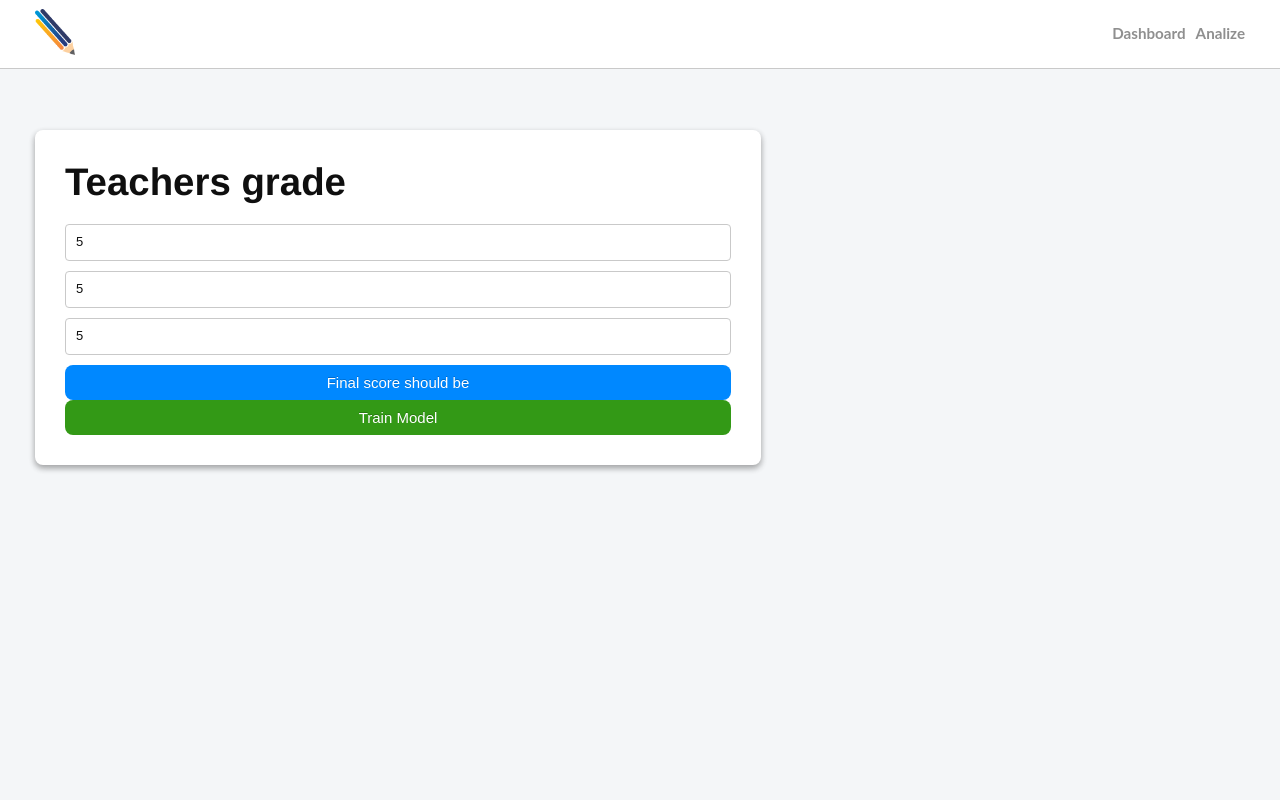
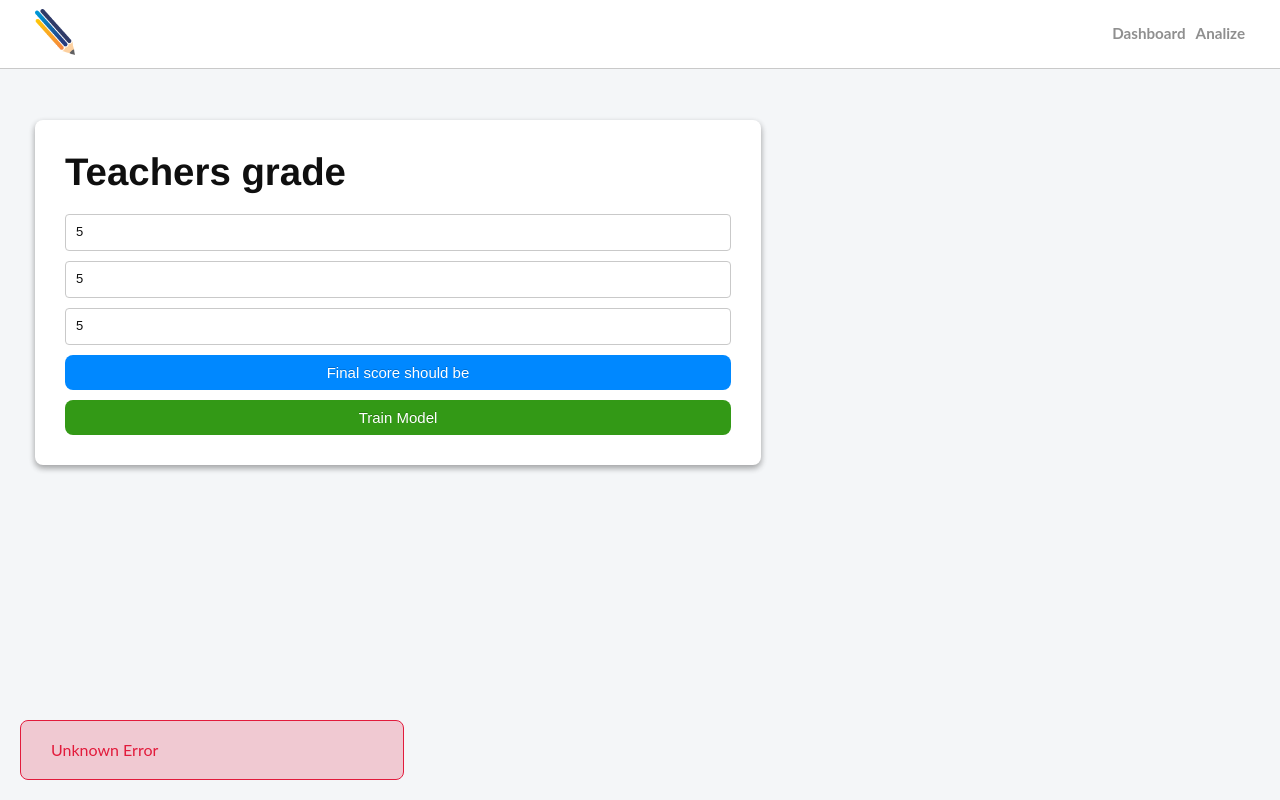
Before and after one commit to esmemag96/AprendizajeAutomaticoEntregaFinal, an Angular app in the folder Frontend/: page / in a window 1280 px wide. Both pictures are taken after typing "5", "5", "5" into the empty fields and a click on the button "Final score should be". Built offline with nearby package versions, Linux system fonts and the light colour scheme; no server answers.

Commit message:
:sparkles: Home handle errors

```diff
--- a/Frontend/src/app/main-components/home/home.component.html
+++ b/Frontend/src/app/main-components/home/home.component.html
@@ -1,5 +1,7 @@
 <section>
-    <div class="card grade">
+    <div class="card card-full grade">
+      <div></div>
+      <div></div>
       <h1 class="title">Teachers grade</h1>
       <form #thisSocoreForm="ngForm" [formGroup]="scoreForm" (ngSubmit)="submitScore()">
         <div class="form-group">
@@ -7,11 +9,15 @@
           <input formControlName="grade1" type="number" name="1stGrade" placeholder="Fisrt Year Grade (1 to 100)" id="1stGrade" required="required" min="1" max="100">
           <input formControlName="grade2" type="number" name="2ndGrade" placeholder="Second Year Grade (1 to 100)" id="2ndGrade" required="required" min="1" max="100">
         </div>
-        <button class="btn btn-primary btn-block">Final score should be</button>
+        <button class="btn btn-primary btn-block"><span *ngIf="!isLoadingFinalScore">Final score should be</span> <span *ngIf="isLoadingFinalScore">Loading...</span></button>
+        <button class="btn btn-secondary btn-block" (click)="trainModel()"><span *ngIf="!isLoadingTrainModel">Train Model</span><span *ngIf="isLoadingTrainModel">Loading...</span></button>
       </form>
-      <button class="btn btn-secondary btn-block" (click)="trainModel()">Train Model</button>
     </div>
     <div *ngIf="result" class="card grade">
       <h1> Prediction Score: {{result}} </h1>
     </div>
   </section>
+
+  <div class="popup popup-red" *ngIf="scoreError || trainModelError">
+    <span>{{errorMessage}}</span>
+  </div>
--- a/Frontend/src/app/main-components/home/home.component.ts
+++ b/Frontend/src/app/main-components/home/home.component.ts
@@ -1,25 +1,40 @@
-import { Component, OnInit } from '@angular/core';
-import { FormBuilder, FormGroup } from '@angular/forms';
-import { ScoreService } from '../../services/score.service';
-import { Score } from '../../model/Score';
+import { Component, OnInit } from "@angular/core";
+import { FormBuilder, FormGroup } from "@angular/forms";
+import { ScoreService } from "../../services/score.service";
+import { Score } from "../../model/Score";
 
 @Component({
-  selector: 'app-home',
-  templateUrl: './home.component.html',
-  styleUrls: ['./home.component.scss']
+  selector: "app-home",
+  templateUrl: "./home.component.html",
+  styleUrls: ["./home.component.scss"],
 })
 export class HomeComponent implements OnInit {
-
   scoreForm: FormGroup;
   result: string;
-  constructor(private scoreService: ScoreService, private formBuilder: FormBuilder,
+  // Handle Loading
+  isLoadingFinalScore: boolean;
+  isLoadingTrainModel: boolean;
+  // Handle Error
+  scoreError: boolean;
+  trainModelError: boolean;
+  errorMessage: string;
 
-  ) { }
+  constructor(
+    private scoreService: ScoreService,
+    private formBuilder: FormBuilder
+  ) {
+    this.isLoadingFinalScore = false;
+    this.isLoadingTrainModel = false;
+
+    this.scoreError = false;
+    this.trainModelError = false;
+  }
+
   ngOnInit() {
     this.scoreForm = this.formBuilder.group({
-      id: [''],
-      grade1: [''],
-      grade2: ['']
+      id: [""],
+      grade1: [""],
+      grade2: [""],
     });
   }
 
@@ -28,6 +43,7 @@ export class HomeComponent implements OnInit {
   }
 
   submitScore(): void {
+    this.isLoadingFinalScore = true;
 
     const score: Score = {
       TeacherID: this.f.id.value,
@@ -35,17 +51,47 @@ export class HomeComponent implements OnInit {
       grade2: this.f.grade2.value,
     };
 
+    this.scoreService.score(score).subscribe(
+      (predictResponse) => {
+        this.isLoadingFinalScore = false;
+        this.result = predictResponse.prediction;
+        console.log(this.result);
+        return this.result;
+      },
+      (err) => {
+        this.isLoadingFinalScore = false;
+        this.scoreError = true;
+        this.errorMessage = err.statusText;
 
-    this.scoreService.score(score).subscribe(predictResponse => {
-      this.result = predictResponse.prediction;
-      console.log(this.result);
-      return this.result;
-    });
+        setTimeout(() => {
+          this.scoreError = false;
+          if(!this.trainModelError)this.errorMessage = null;
+        }, 3000);
+        console.log("HTTP Error", err);
+      }
+    );
   }
+
   trainModel(): void {
-    this.scoreService.train().subscribe(trainResponse => {
-      console.log(trainResponse);
-      alert("training succesful")
-    });
+    this.isLoadingTrainModel = true;
+
+    this.scoreService.train().subscribe(
+      (trainResponse) => {
+        this.isLoadingTrainModel = false;
+        console.log(trainResponse);
+        alert("training succesful");
+      },
+      (err) => {
+        this.isLoadingTrainModel = false;
+        this.trainModelError = true;
+        this.errorMessage = err.statusText;
+
+        setTimeout(() => {
+          this.trainModelError = false;
+          if(!this.scoreError)this.errorMessage = null;
+        }, 3000);
+        console.log("HTTP Error", err);
+      }
+    );
   }
 }
--- a/Frontend/src/styles.scss
+++ b/Frontend/src/styles.scss
@@ -247,7 +247,7 @@ body {
 
   section {
     width: 100%;
-    padding: 45px 35px;
+    padding: 35px 35px;
   }
 
   .title{
@@ -340,8 +340,34 @@ body {
     }
   }
 
-
   .btn-block {
     width: 100%;
     display: block;
 }
+
+/* Popup
+*****************************/
+.popup{
+  padding: 20px 30px;
+  border-radius: $borderizado;
+  position: fixed;
+  bottom: 20px;
+  min-width: 30%;
+  left: 20px;
+
+  background-color: rgb(0, 0, 0,0.1);
+  border: 1px solid $medium;
+  color: $medium;
+}
+
+.popup-red{
+  background-color: rgba(226, 27, 60, 0.2);
+  border: 1px solid $tertiary;
+  color: $tertiary;
+}
+
+.popup-green{
+  background-color: rgba(51, 153, 22, 0.2);
+  border: 1px solid $secondary;
+  color: $secondary;
+}
```
